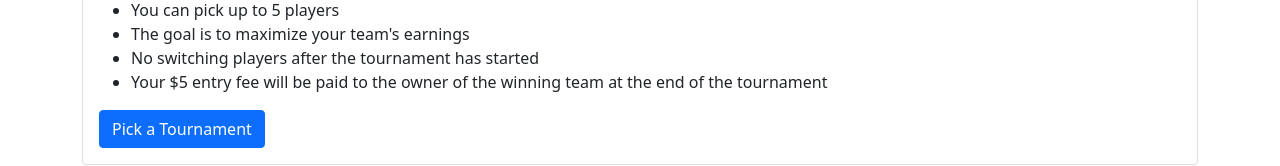
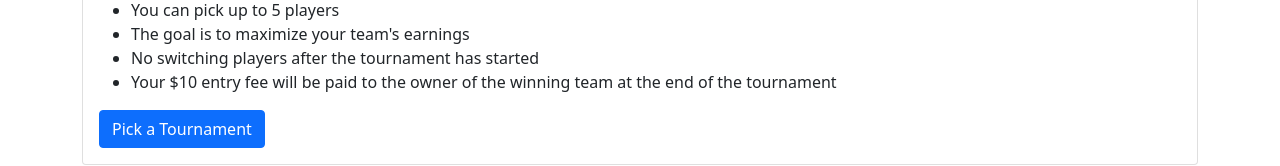
Before and after one commit to BYUsweet28/golfmajors, a plain HTML site: page index.html in a window 1280 px wide. Shown: the part 802-968 px from the top of the page. Drawn offline with nearby package versions, Linux system fonts and the light colour scheme.

Commit message:
Add files via upload

```diff
--- a/index.html
+++ b/index.html
@@ -53,7 +53,7 @@
                                     <li>You can pick up to 5 players</li>
                                     <li>The goal is to maximize your team's earnings</li>
                                     <li>No switching players after the tournament has started</li>
-                                    <li>Your $5 entry fee will be paid to the owner of the winning team at the end of the tournament</li>
+                                    <li>Your $10 entry fee will be paid to the owner of the winning team at the end of the tournament</li>
                                 </ul>
                             </p>
                             <a class="btn btn-primary" href="#tournament">Pick a Tournament</a>
```
